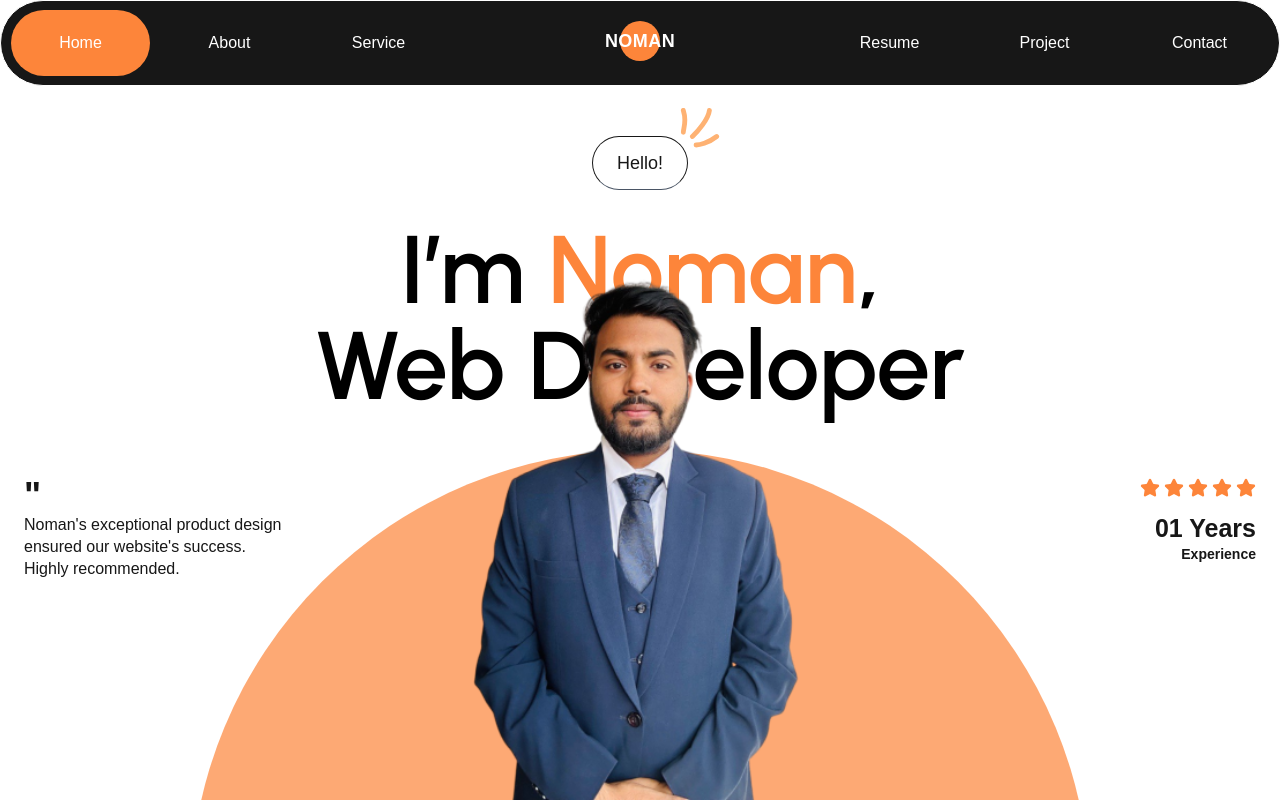
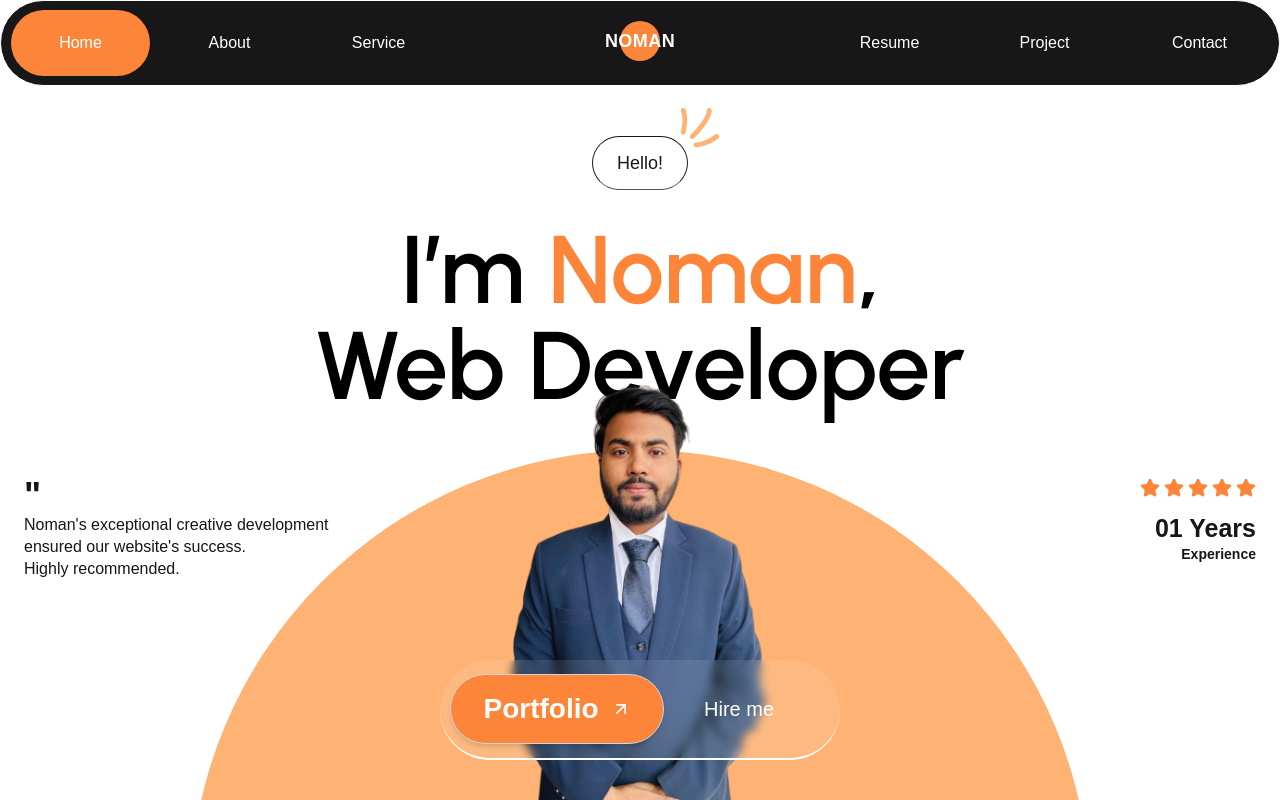
Before and after one commit to alnoman30/ReactJS-Final-Portfolio, a React (Vite) app: page / in a window 1280 px wide. Built offline with nearby package versions, Linux system fonts and the light colour scheme; a web font is replaced by a local one.

Commit message:
Dual active button

```diff
--- /dev/null
+++ b/src/components/ToggleDualBtn.jsx
@@ -0,0 +1,54 @@
+'use client';
+
+import { useState } from 'react';
+import { ArrowUpRight } from 'lucide-react';
+
+export default function ToggleDualBtn() {
+  const [active, setActive] = useState('portfolio');
+
+  return (
+    <div className="flex border-b-2 border-white bg-white/10 backdrop-blur-[5px] rounded-full gap-4 p-[10px] w-[400px] h-[100px] items-center justify-center">
+      {/* Portfolio Button */}
+      <button
+        onMouseEnter={() => setActive('portfolio')}
+        className={`group flex items-center justify-center gap-3 px-6 py-4 whitespace-nowrap rounded-[60px] transition-all duration-300 ease-in-out cursor-pointer
+          ${
+            active === 'portfolio'
+              ? 'bg-[#FD853A] text-white font-semibold text-[28px] w-[230px] h-[70px] border border-[#D0D5DD] shadow-md'
+              : 'bg-transparent text-white font-normal text-[20px] min-w-[150px] h-[60px]'
+          }`}
+      >
+        Portfolio
+        <ArrowUpRight
+          size={20}
+          className={`transition-all duration-300 ${
+            active === 'portfolio'
+              ? 'opacity-100 translate-x-0'
+              : 'opacity-0 -translate-x-1 group-hover:opacity-100'
+          }`}
+        />
+      </button>
+
+      {/* Hire Me Button */}
+      <button
+        onMouseEnter={() => setActive('hire')}
+        className={`group flex items-center justify-center gap-3 px-6 py-4 whitespace-nowrap rounded-[60px] transition-all duration-300 ease-in-out cursor-pointer
+          ${
+            active === 'hire'
+              ? 'bg-[#FD853A] text-white font-semibold text-[28px] w-[230px] h-[70px] border border-[#D0D5DD] shadow-md'
+              : 'bg-transparent text-white font-normal text-[20px] min-w-[150px] h-[60px]'
+          }`}
+      >
+        Hire me
+        <ArrowUpRight
+          size={20}
+          className={`transition-all duration-300 ${
+            active === 'hire'
+              ? 'opacity-100 translate-x-0'
+              : 'opacity-0 -translate-x-1 group-hover:opacity-100'
+          }`}
+        />
+      </button>
+    </div>
+  );
+}
--- a/src/pages/home/Hero.jsx
+++ b/src/pages/home/Hero.jsx
@@ -1,5 +1,6 @@
 import React from "react";
 import { Star } from "lucide-react";
+import ToggleDualBtn from "../../components/ToggleDualBtn";
 
 const Hero = () => {
   const personName = "Noman";
@@ -7,7 +8,7 @@ const Hero = () => {
   const experience = "01 Years";
 
   return (
-    <section className="group relative overflow-hidden min-h-screen">
+    <section className="group relative overflow-hidden h-[700px] sm:min-h-screen">
       {/* Hero main content */}
       <div className="section-container transition-transform duration-700 ease-in-out group-hover:translate-y-300">
         <div className="text-center relative">
@@ -37,7 +38,7 @@ const Hero = () => {
             &quot;
           </div>
           <p className="text-secondary text-[16px] font-medium leading-snug">
-            {personName}&apos;s exceptional product design <br /> ensured our
+            {personName}&apos;s exceptional creative development <br /> ensured our
             website&apos;s success.
             <br />
             Highly recommended.
@@ -64,7 +65,7 @@ const Hero = () => {
         </div>
       </div>
       {/* Circle div */}
-      <div className="absolute -bottom-[550px] left-1/2 -translate-x-1/2 w-[300px] md:w-[900px] h-[300px] md:h-[900px] bg-primary/70 rounded-full">
+      <div className="absolute md:-bottom-[550px] left-1/2 -translate-x-1/2 md:w-[900px] md:h-[900px] bg-[#FEB273] rounded-full w-[400px] h-[400px] -bottom-[200px] ">
         <div className="absolute -top-60 transition-all duration-500 ease-in-out opacity-0 scale-0 group-hover:opacity-100 group-hover:scale-115">
           <img
             src="/bg_frame.svg"
@@ -72,12 +73,18 @@ const Hero = () => {
             alt=""
           />
         </div>
-
       </div>
-          <div className="absolute bottom-0 left-1/2 -translate-x-1/2 ">
-          <img src="/bg_person.png" alt="" style={{width:'500px'}} className="relative z-20 w-full h-auto object-contain mt-5"/>
-
-        </div>
+      {/* Bg_person image */}
+      <div className="absolute bottom-0 left-1/2 -translate-x-1/2 w-[300px] md:w-[400px]">
+        <img
+          src="/bg_person.png"
+          alt="" style={{width:'100%'}}
+        />
+      </div>
+      {/* Dual Toggle Button */}
+      <div className="absolute bottom-10 left-1/2 -translate-x-1/2 w-full hidden md:flex justify-center">
+            <ToggleDualBtn/>
+      </div>
     </section>
   );
 };
```
